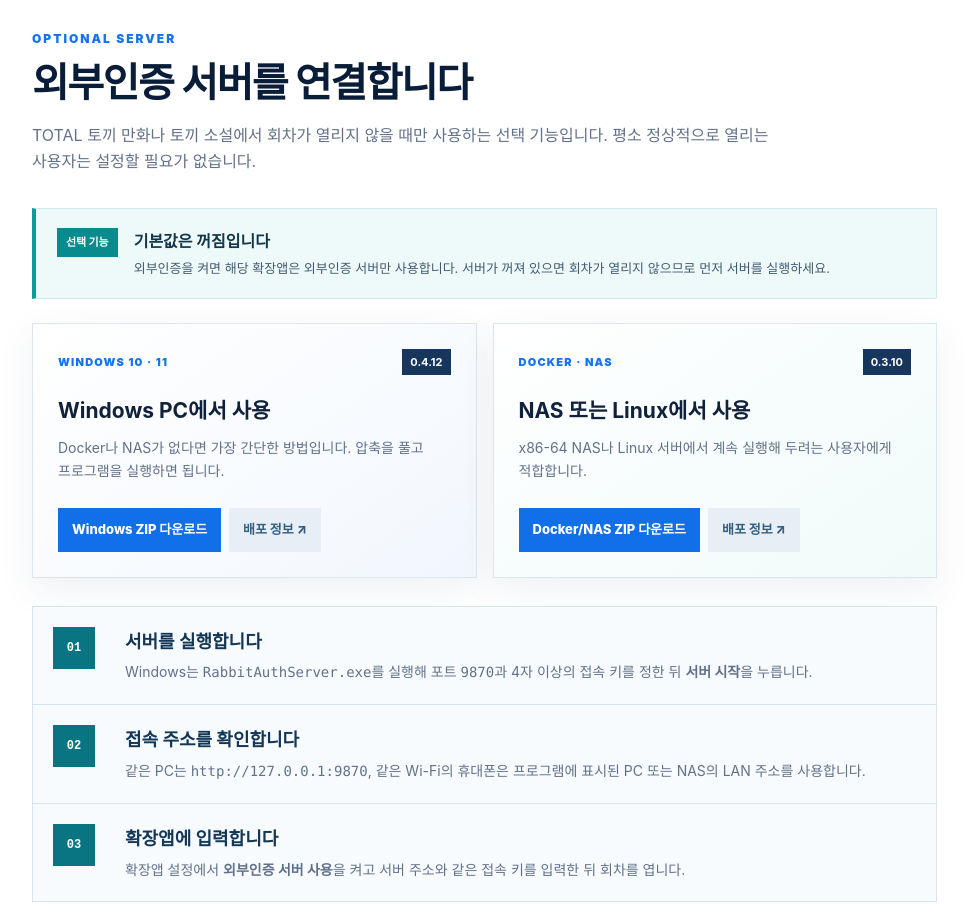
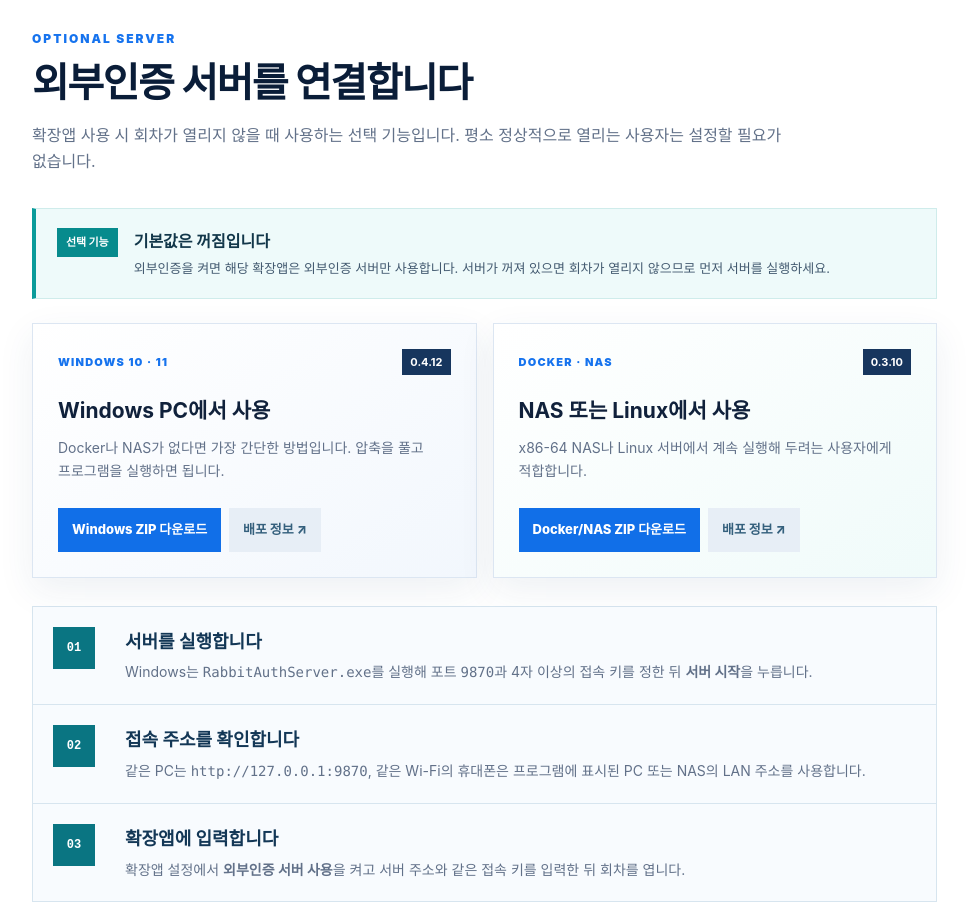
Before and after one commit to wankyo83/dc-toki-mangayomi-guide, a plain HTML site: page dist/index.html in a window 1280 px wide. Shown: the part 9800-10716 px from the top of the page, without its empty margins (293-1261 px from the left). Drawn offline with Linux system fonts and the light colour scheme.

Commit message:
Generalize external auth guide wording

```diff
--- a/dist/index.html
+++ b/dist/index.html
@@ -207,7 +207,7 @@
 
           <section class="guide-section" id="external-auth">
             <div class="chapter auth"><span>STEP 05</span><b>EXTERNAL AUTH</b></div>
-            <div class="section-title"><span>OPTIONAL SERVER</span><h2>외부인증 서버를 연결합니다</h2><p>TOTAL 토끼 만화나 토끼 소설에서 회차가 열리지 않을 때만 사용하는 선택 기능입니다. 평소 정상적으로 열리는 사용자는 설정할 필요가 없습니다.</p></div>
+            <div class="section-title"><span>OPTIONAL SERVER</span><h2>외부인증 서버를 연결합니다</h2><p>확장앱 사용 시 회차가 열리지 않을 때 사용하는 선택 기능입니다. 평소 정상적으로 열리는 사용자는 설정할 필요가 없습니다.</p></div>
 
             <div class="auth-alert"><span>선택 기능</span><div><b>기본값은 꺼짐입니다</b><p>외부인증을 켜면 해당 확장앱은 외부인증 서버만 사용합니다. 서버가 꺼져 있으면 회차가 열리지 않으므로 먼저 서버를 실행하세요.</p></div></div>
 
```
